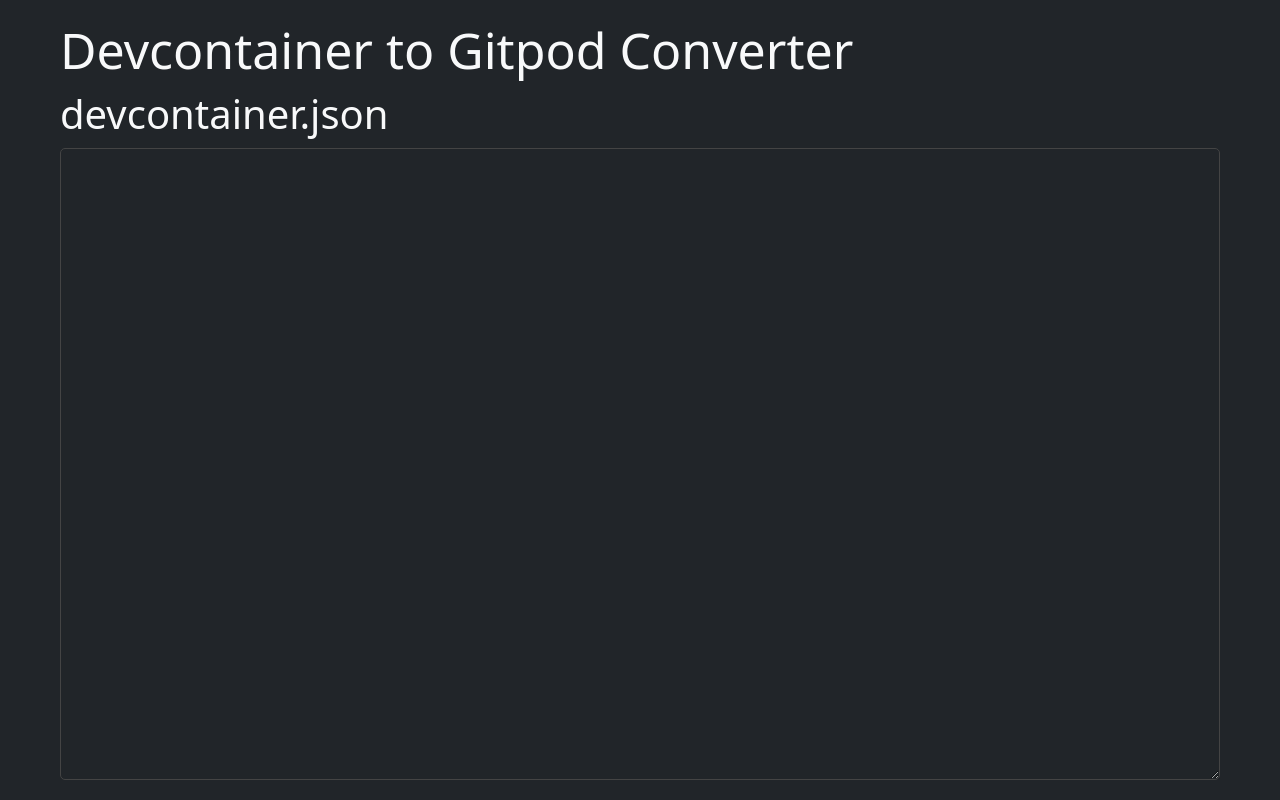
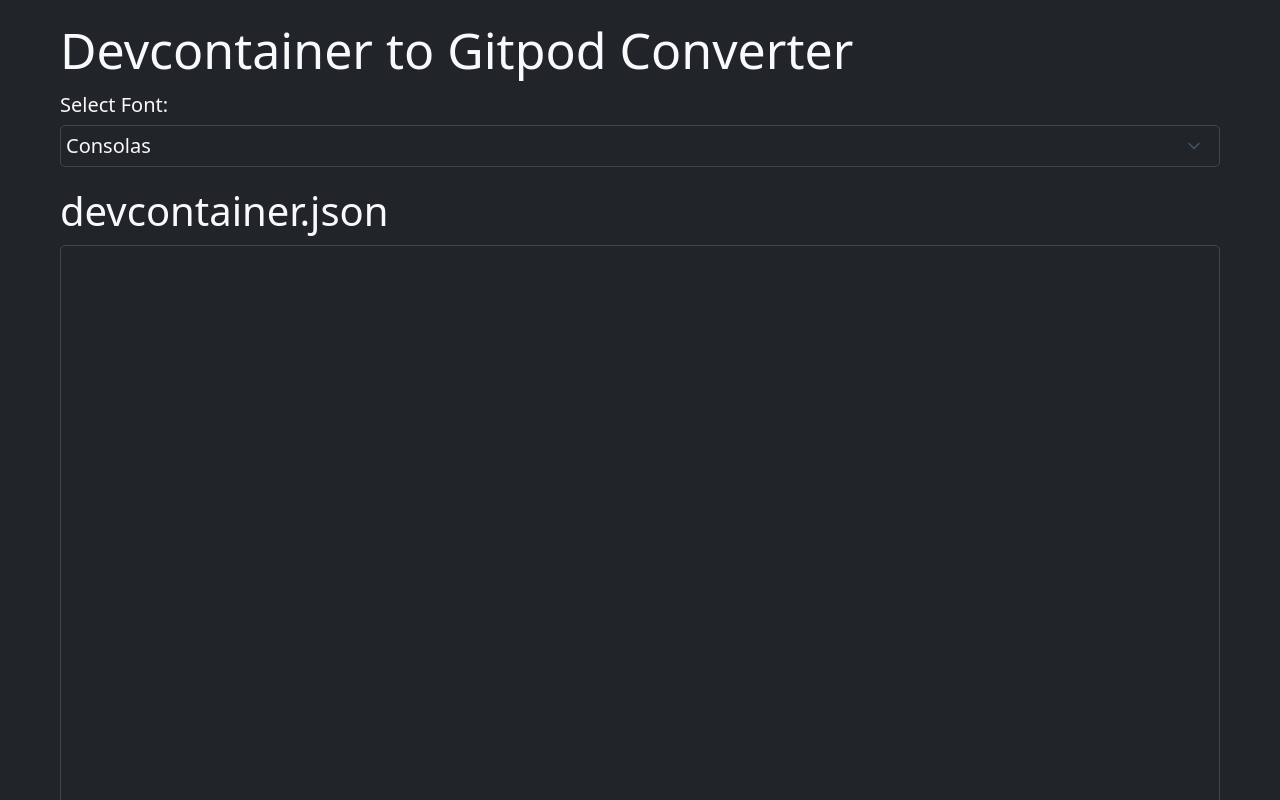
Before and after one commit to leonj1/devcontainer-gitpod, a React (Create React App) app in the folder frontend/: page / in a window 1280 px wide. Shown: the top 800 px of the page. Built offline with nearby package versions, Linux system fonts and the light colour scheme; the HTML template or start-up script is replaced by a standard one.

Commit message:
FEAT allow user to select font

```diff
--- a/frontend/src/App.js
+++ b/frontend/src/App.js
@@ -1,5 +1,17 @@
 import React, { useState, useEffect } from 'react';
 import { CopyToClipboard } from 'react-copy-to-clipboard';
+
+const codingFonts = [
+  'Consolas',
+  'Courier New',
+  'Fira Code',
+  'Inconsolata',
+  'JetBrains Mono',
+  'Menlo',
+  'Monaco',
+  'Source Code Pro',
+  'Ubuntu Mono',
+];
 
 function App() {
   document.body.classList.add('bg-dark', 'text-light');
@@ -9,11 +21,16 @@
   const [error, setError] = useState('');
   const [showModal, setShowModal] = useState(false);
   const [hasResponse, setHasResponse] = useState(false);
+  const [selectedFont, setSelectedFont] = useState('Consolas');
 
   useEffect(() => {
     setOutput('');
     setHasResponse(false);
   }, [input]);
+
+  const handleFontChange = (e) => {
+    setSelectedFont(e.target.value);
+  };
 
   const handleConvert = async (e) => {
     e.preventDefault();
@@ -43,6 +60,21 @@
   return (
     <main className="container">
       <h1 className="text-light">Devcontainer to Gitpod Converter</h1>
+      <div className="font-selector">
+        <label htmlFor="font-select">Select Font: </label>
+        <select
+          id="font-select"
+          value={selectedFont}
+          onChange={handleFontChange}
+          className="bg-dark text-light"
+        >
+          {codingFonts.map((font) => (
+            <option key={font} value={font}>
+              {font}
+            </option>
+          ))}
+        </select>
+      </div>
       <div className="converter-container">
         <div className="input-container">
           <h2 className="text-light">devcontainer.json</h2>
@@ -54,6 +86,7 @@
               onChange={(e) => setInput(e.target.value)}
               required
               className="bg-dark text-light"
+              style={{ fontFamily: selectedFont }}
             ></textarea>
             <div className="button-container">
               <button type="submit" disabled={loading} className="btn btn-primary">
@@ -66,7 +99,7 @@
           <div className="output-container">
             <h2 className="text-light">Gitpod</h2>
             <div className="output-wrapper">
-              <pre className="bg-dark text-light">{output}</pre>
+              <pre className="bg-dark text-light" style={{ fontFamily: selectedFont }}>{output}</pre>
               <CopyToClipboard text={output}>
                 <button className="btn btn-outline-light copy-button">
                   Copy to Clipboard
--- a/frontend/src/index.css
+++ b/frontend/src/index.css
@@ -74,6 +74,22 @@
   color: var(--button-color);
 }
 
+.font-selector {
+  margin-bottom: 20px;
+}
+
+.font-selector label {
+  margin-right: 10px;
+}
+
+.font-selector select {
+  padding: 5px;
+  border-radius: 5px;
+  background-color: var(--input-background);
+  color: var(--text-color);
+  border: 1px solid var(--input-border);
+}
+
 dialog {
   border: none;
   border-radius: 5px;
```
